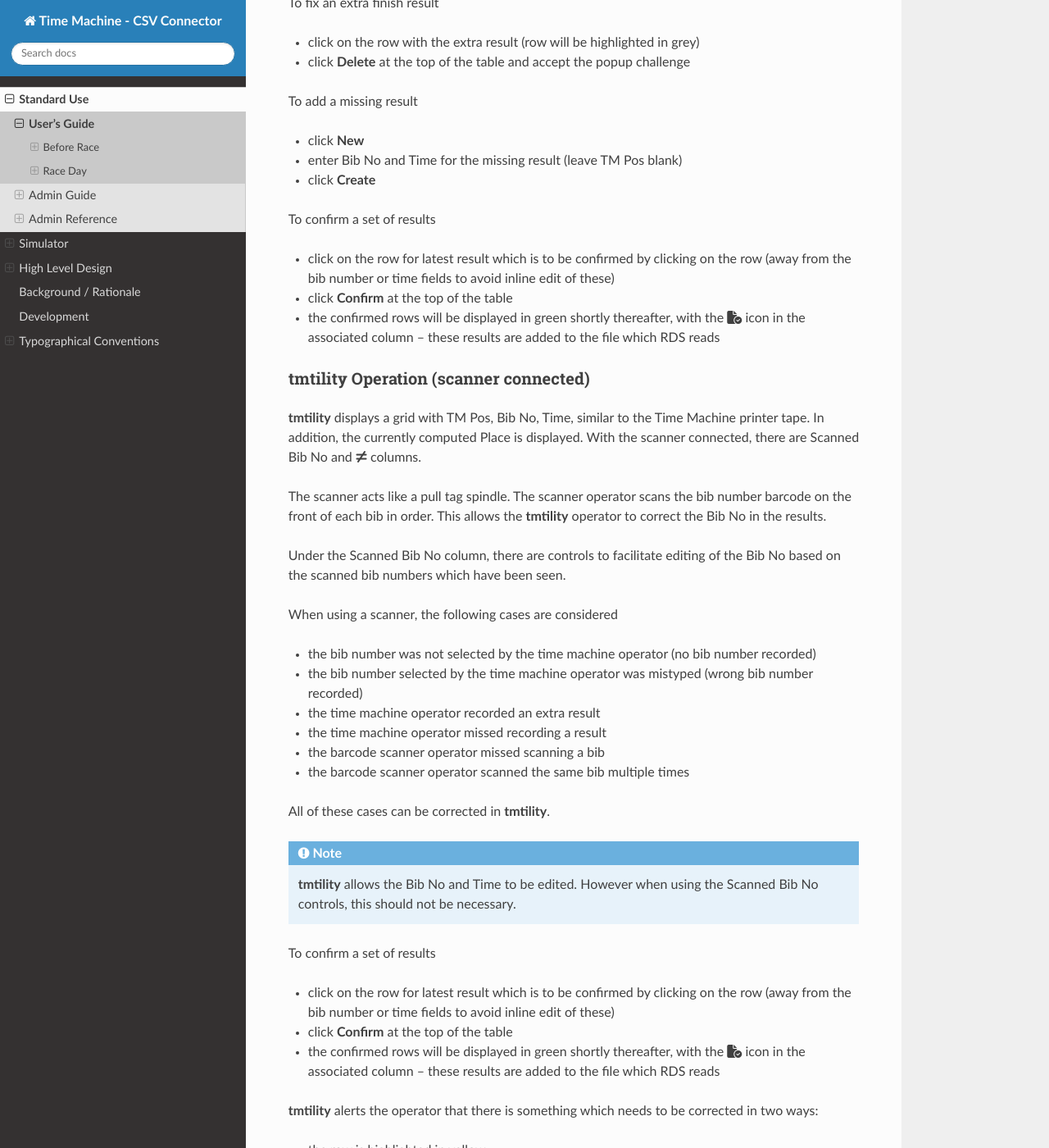
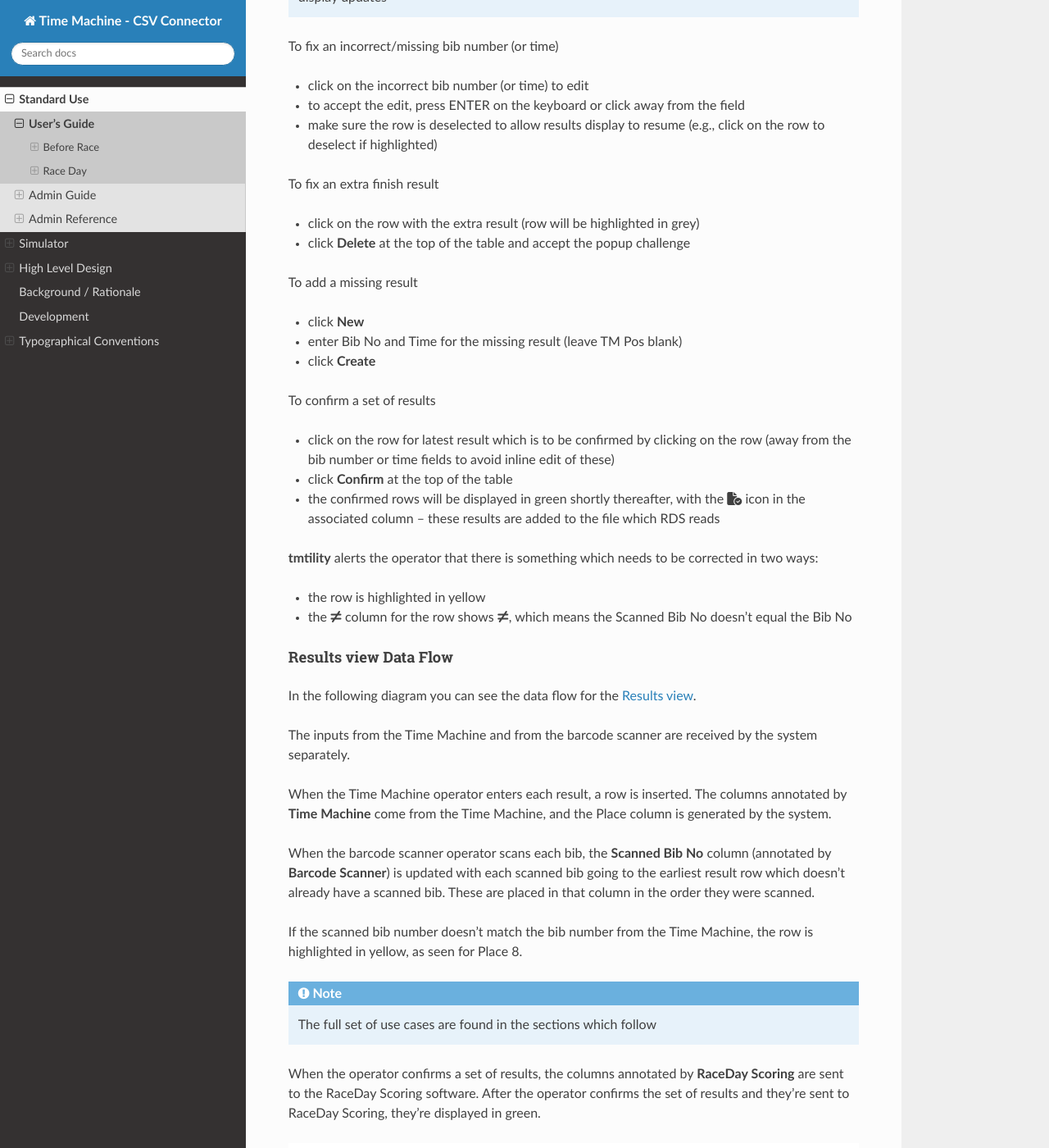
Before and after one commit to louking/tm-csv-connector, a Sphinx documentation site: the page built from web/docs/source/users-guide.rst, in a window 1280 px wide and 1400 px high, scrolled down 4574 px. Shown: the whole window at 82% size. Built offline with Sphinx 7.4.7 and the Read the Docs theme 3.1.0, drawn with Linux system fonts in a browser that asks for light colours; some of the changed text lies outside the part shown.

Commit message:
removed support for no scanner operation (#140)

```diff
--- a/app/src/tm_csv_connector/static/results.js
+++ b/app/src/tm_csv_connector/static/results.js
@@ -129,10 +129,8 @@
             scanner_connected = rsp.connected;
             if (rsp.connected) {
                 scd.text('Disconnect');
-                $('.dataTable .scanned_bibno_field, .dataTable .bibalert_field').show();
             } else {
                 scd.text('Connect');
-                $('.dataTable .scanned_bibno_field, .dataTable .bibalert_field').hide();
             }
         }
     });
--- a/web/docs/source/admin-reference.rst
+++ b/web/docs/source/admin-reference.rst
@@ -261,9 +261,6 @@
 
     Full result edit (select row, click Edit)
 
-If a bib barcode scanner is connected, the Scanned Bib No and ≠ columns are shown.
-
-
 Settings view
 ======================
 The Settings view is used to update individual settings required by the system.
--- a/web/docs/source/users-guide.rst
+++ b/web/docs/source/users-guide.rst
@@ -245,26 +245,35 @@
 
 .. _tmtility operation:
 
-**tmtility** Operation (scanner not connected)
+**tmtility** Operation
 -----------------------------------------------
 
 **tmtility** displays a grid with TM Pos, Bib No, Time, similar to the Time
 Machine printer tape. In addition, the currently computed Place is displayed.
-**tmtility** allows the Bib No and Time to be edited, which can't be done on the
-Time Machine itself. Normally the Time should not be edited, but the Bib No can
-be edited for the following cases
+There are also Scanned Bib No and :fas:`not-equal` columns.
+
+The scanner acts like a pull tag spindle. The scanner operator scans the bib
+number barcode on the front of each bib in order. This allows the **tmtility**
+operator to correct the Bib No in the results.
+
+Under the Scanned Bib No column, there are controls to facilitate editing of the
+Bib No based on the scanned bib numbers which have been seen.
+
+The following cases are considered
 
 * the bib number was not selected by the time machine operator (no bib number recorded)
 * the bib number selected by the time machine operator was mistyped (wrong bib number recorded)
 * the time machine operator recorded an extra result
 * the time machine operator missed recording a result
+* the barcode scanner operator missed scanning a bib
+* the barcode scanner operator scanned the same bib multiple times
 
 All of these cases can be corrected in **tmtility**.
 
-The pull tag spindles should be collected periodically from the finish line. The
-pull tags should be reviewed to verify there is a row in the grid for each pull
-tag. After updating **tmtility** to match the pull tags, these results need to be
-confirmed to send them to the csv file.
+.. note::
+
+    **tmtility** allows the Bib No and Time to be edited. However when using the
+    Scanned Bib No controls, this should not be necessary.
 
 .. note::
     when editing rows, the grid display update is disabled. Deselect any selected
@@ -287,45 +296,6 @@
 * click **New**
 * enter Bib No and Time for the missing result (leave TM Pos blank)
 * click **Create**
-
-To confirm a set of results
-
-* click on the row for latest result which is to be confirmed by clicking on the
-  row (away from the bib number or time fields to avoid inline edit of these)
-* click **Confirm** at the top of the table
-* the confirmed rows will be displayed in green shortly thereafter, with the
-  :fas:`file-circle-check` icon in the associated column -- these results are
-  added to the file which RDS reads
-
-**tmtility** Operation (scanner connected)
------------------------------------------------
-
-**tmtility** displays a grid with TM Pos, Bib No, Time, similar to the Time
-Machine printer tape. In addition, the currently computed Place is displayed.
-With the scanner connected, there are Scanned Bib No and :fas:`not-equal` columns.
-
-The scanner acts like a pull tag spindle. The scanner operator scans the bib
-number barcode on the front of each bib in order. This allows the **tmtility**
-operator to correct the Bib No in the results.
-
-Under the Scanned Bib No column, there are controls to facilitate editing of the
-Bib No based on the scanned bib numbers which have been seen.
-
-When using a scanner, the following cases are considered
-
-* the bib number was not selected by the time machine operator (no bib number recorded)
-* the bib number selected by the time machine operator was mistyped (wrong bib number recorded)
-* the time machine operator recorded an extra result
-* the time machine operator missed recording a result
-* the barcode scanner operator missed scanning a bib
-* the barcode scanner operator scanned the same bib multiple times
-
-All of these cases can be corrected in **tmtility**.
-
-.. note::
-
-    **tmtility** allows the Bib No and Time to be edited. However when using the
-    Scanned Bib No controls, this should not be necessary.
 
 To confirm a set of results
 
```
